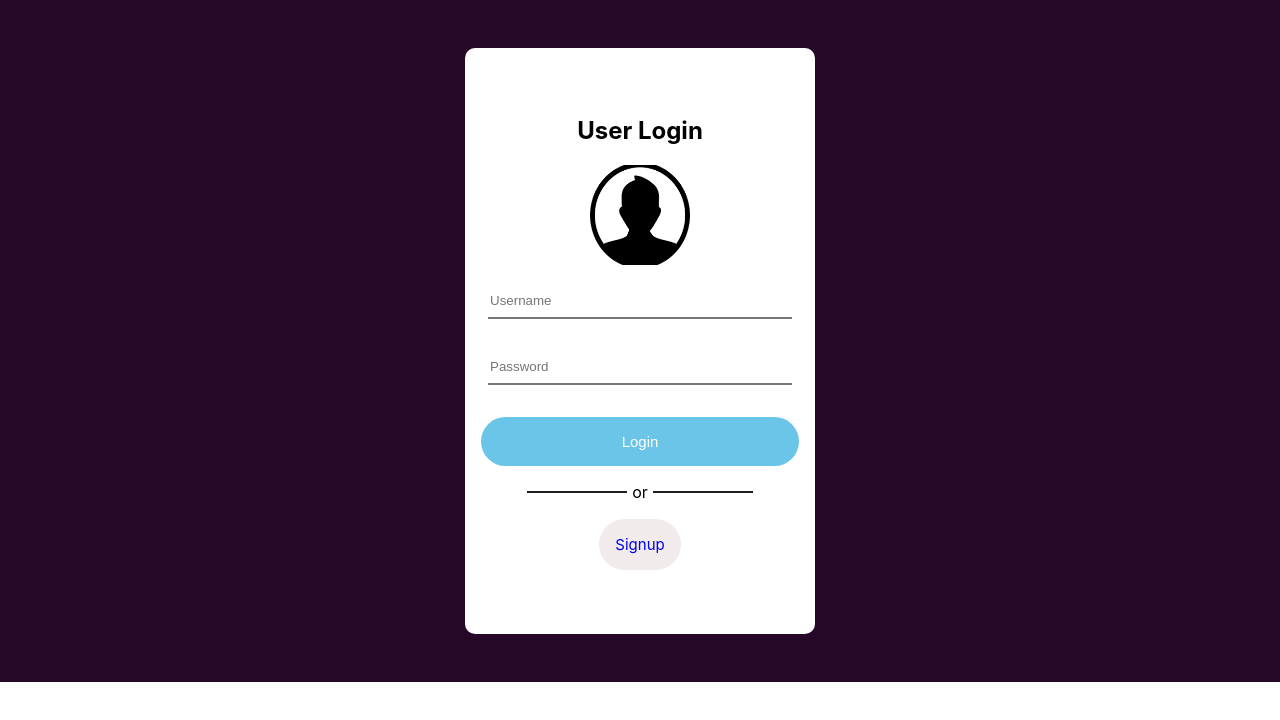
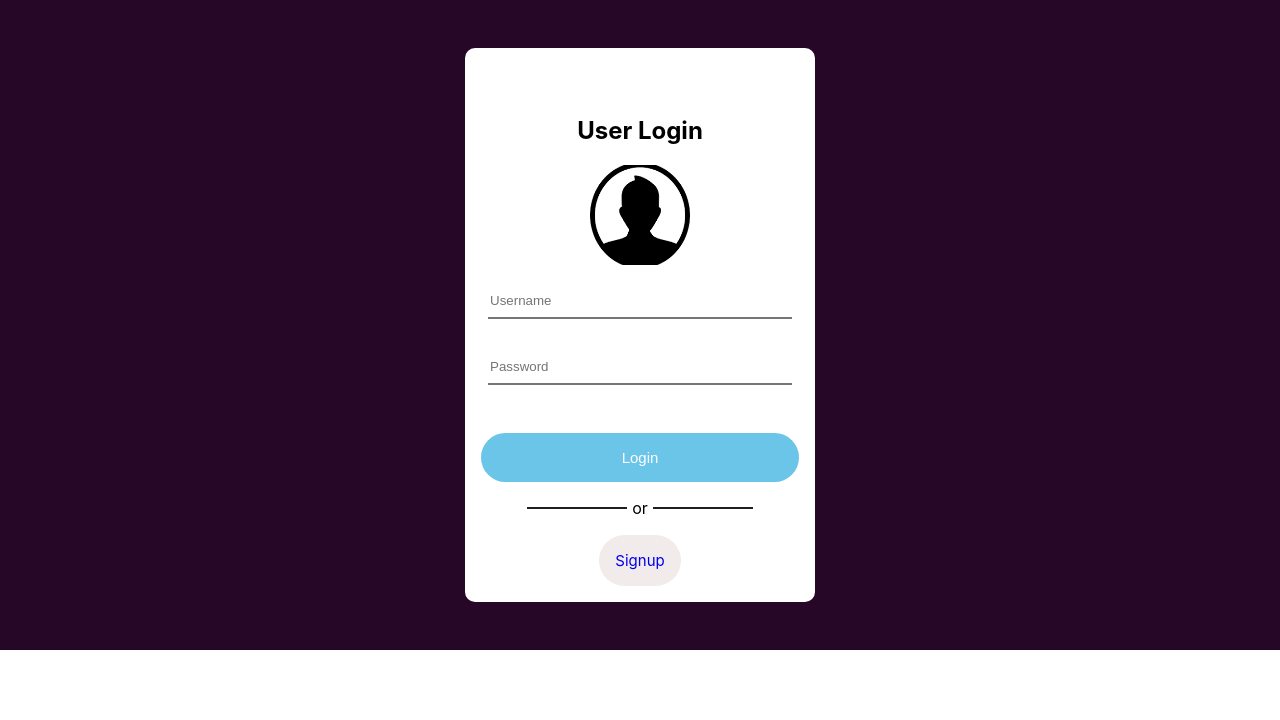
Before and after one commit to jishnunpp/mykare-task, a React (Create React App) app: page / in a window 1280 px wide. Shown: the top 720 px of the page. Built offline with nearby package versions, Linux system fonts and the light colour scheme.

Commit message:
sigin form updated

```diff
--- a/src/components/login/Login.js
+++ b/src/components/login/Login.js
@@ -113,6 +113,7 @@ const Login = () => {
           </div>
 
         </div>
+        <div className='login-butons'>
         <div className='form-btn'>
           <button className='login-btn' type='submit'>
             Login
@@ -128,6 +129,9 @@ const Login = () => {
               </Link>
 
         </div>
+
+        </div>
+
       </form>
     </div>
   );
--- a/src/components/login/login.css
+++ b/src/components/login/login.css
@@ -7,7 +7,7 @@
         background-color: white;
         width: 350px;
         margin: 3rem;
-        padding: 3rem 0;
+        padding: 3rem 0 0 0;
         border-radius: 10px;
     }
     .login-input{
@@ -68,3 +68,6 @@
         width: 100%;
 
     }
+    .login-butons{
+        margin-top: 1rem;
+    }
```
